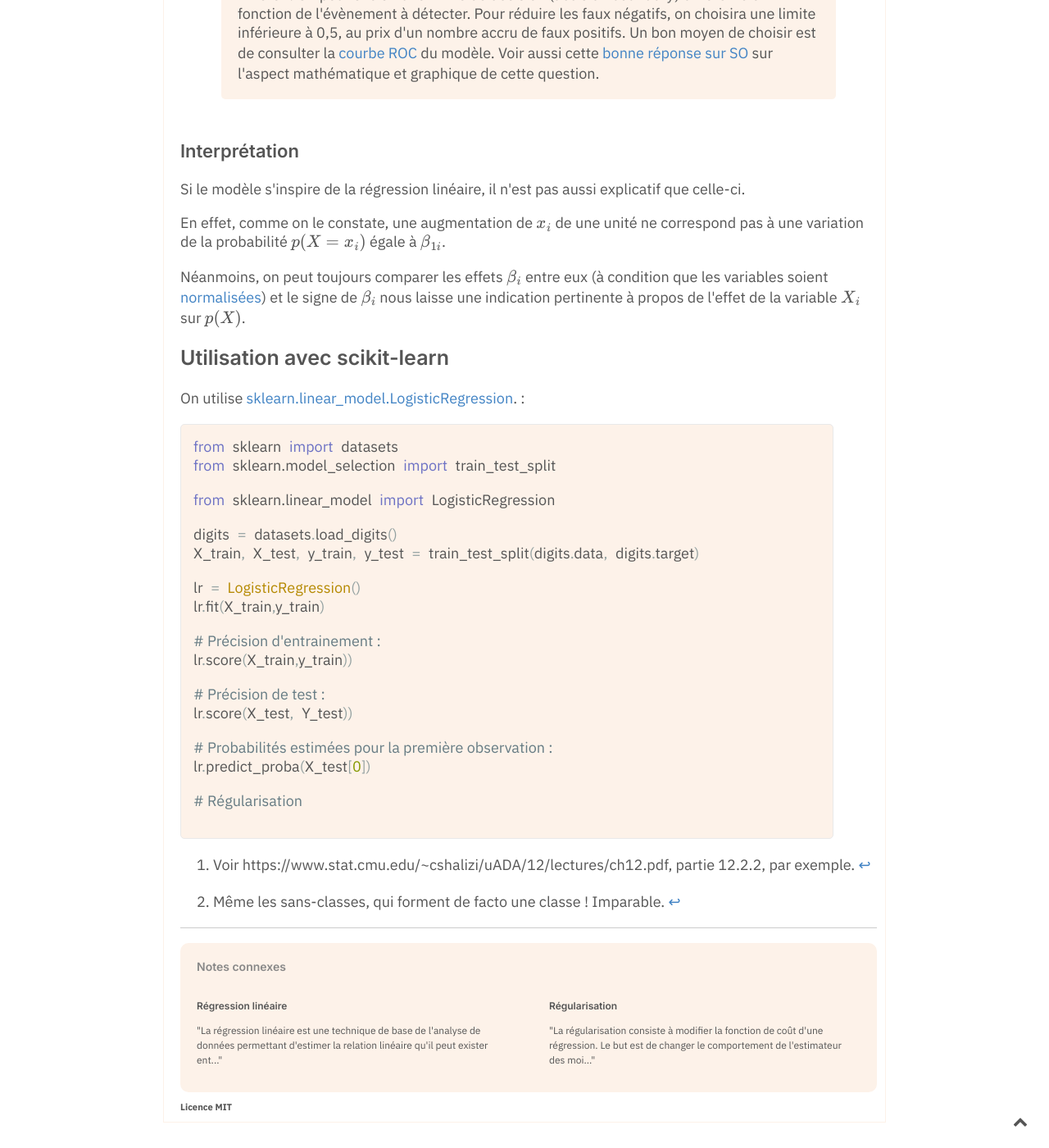
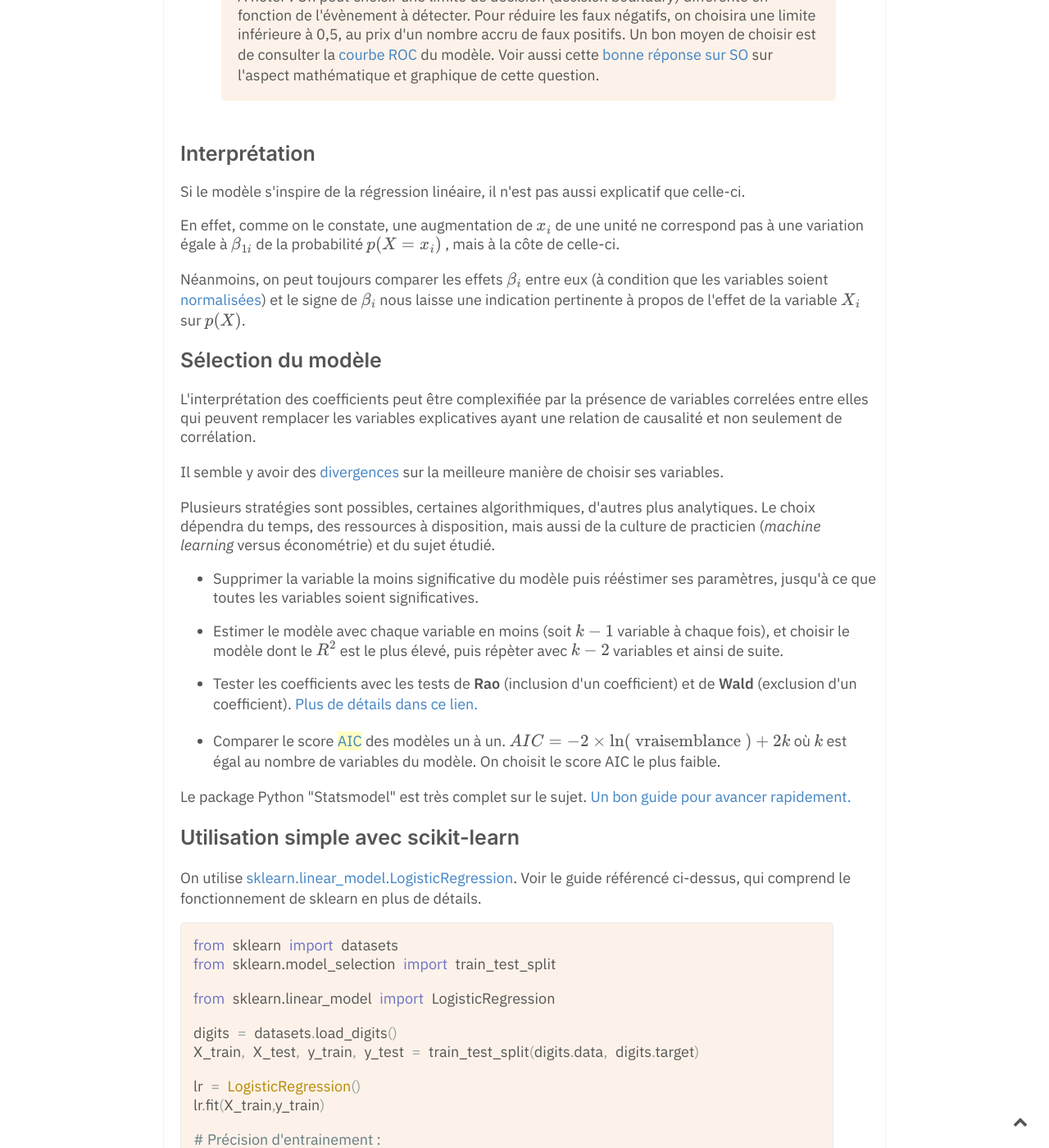
Before and after one commit to Maxence-L/arboretum.link, a Jekyll site: the page built from _notes/Régression logistique.md, in a window 1280 px wide and 1400 px high, scrolled down 3473 px. Shown: the whole window at 82% size. Built offline with Jekyll 4.4.1, drawn with Linux system fonts in a browser that asks for light colours; formulas are drawn with MathJax 3; before the commit the page ends 4842 px from its top, so only the background shows below that; some of the changed text lies outside the part shown.

Commit message:
Update Régression logistique.md

````diff
--- a/_notes/Régression logistique.md
+++ b/_notes/Régression logistique.md
@@ -94,7 +94,7 @@ $$
 \end{aligned}
 $$
 
-La maximisation de la log-vraisemblance se fait en dérivant son expression en fonction de ses paramètres et en charchant le point où la dérivée atteint 0 :
+La maximisation de la log-vraisemblance se fait en dérivant son expression en fonction de ses paramètres.  On cherche ensuite pour chaque équation dite de *score* le point où elles atteignent 0 :
 
 $$
 \begin{aligned}
@@ -109,7 +109,7 @@ L'approche de la valeur des paramètres du modèle se fait au moyen de l'algorit
 
 > **A noter :** On peut utiliser les mêmes techniques de [[Régularisation\|régularisation]] que pour la [[Régression linéaire\|régression linéaire]].
 
-### Classification
+## Classification
 
 Afin de maximiser la précision, choisira $Y = 1$ lorsque le score $p(x)$ associé à l'observation est égal à 0,5 et $Y = 0$ lorsque $p(x) < 0,5$, ce qui correspond au point où $P(y=1 \mid x)=P(y=0 \mid x)=\frac{1}{2}$.
 
@@ -117,17 +117,35 @@ Dans le cadre de la fonction logistique $p(X)=\frac{e^{\beta_{0}+\beta_{1} X}}{1
 
 > A noter : On peut choisir une limite de décision (*decision boundary*) différente en fonction de l'évènement à détecter. Pour réduire les faux négatifs, on choisira une limite inférieure à 0,5, au prix d'un nombre accru de faux positifs. Un bon moyen de choisir est de consulter la [[Evaluer les performances d'un classificateur\|courbe ROC]] du modèle. Voir aussi cette [bonne réponse sur SO](https://datascience.stackexchange.com/questions/49573/how-to-plot-logistic-regression-decision-boundary) sur l'aspect mathématique et graphique de cette question.
 
-### Interprétation
+## Interprétation
 
 Si le modèle s'inspire de la régression linéaire, il n'est pas aussi explicatif que celle-ci.
 
-En effet, comme on le constate, une augmentation de $x_i$ de une unité ne correspond pas à une variation de la probabilité $p(X=x_i)$ égale à $\beta_{1i}$.
+En effet, comme on le constate, une augmentation de $x_i$ de une unité ne correspond pas à une variation égale à $\beta_{1i}$ de la probabilité $p(X=x_i)$ , mais à la côte de celle-ci.
 
 Néanmoins, on peut toujours comparer les effets $\beta_i$ entre eux (à condition que les variables soient [[Mise à l'échelle des données - standardisation et normalisation\|normalisées]]) et le signe de $\beta_i$ nous laisse une indication pertinente à propos de l'effet de la variable $X_i$ sur $p(X)$.
 
-## Utilisation avec scikit-learn
+## Sélection du modèle
 
-On utilise [sklearn.linear_model.LogisticRegression](https://scikit-learn.org/stable/modules/generated/sklearn.linear_model.LogisticRegression.html). :
+L'interprétation des coefficients peut être complexifiée par la présence de variables correlées entre elles qui peuvent remplacer les variables explicatives ayant une relation de causalité et non seulement de corrélation.
+
+Il semble y avoir des [divergences](https://stats.stackexchange.com/questions/18638/model-selection-logistic-regression) sur la meilleure manière de choisir ses variables.
+
+Plusieurs stratégies sont possibles, certaines algorithmiques, d'autres plus analytiques. Le choix dépendra du temps, des ressources à disposition, mais aussi de la culture de practicien (*machine learning* versus économétrie) et du sujet étudié.
+
+- Supprimer la variable la moins significative du modèle puis rééstimer ses paramètres, jusqu'à ce que toutes les variables soient significatives.
+
+- Estimer le modèle avec chaque variable en moins (soit $k-1$ variable à chaque fois), et choisir le modèle dont le $R^2$ est le plus élevé, puis répèter avec $k-2$ variables et ainsi de suite.
+
+- Tester les coefficients avec les tests de **Rao** (inclusion d'un coefficient) et de **Wald** (exclusion d'un coefficient). [Plus de détails dans ce lien.](http://www.stat.umn.edu/geyer/8112/notes/tests.pdf)
+
+- Comparer le score [[AIC]] des modèles un à un. $A I C=-2 \times \ln (\text { vraisemblance })+2 k$ où $k$ est égal au nombre de variables du modèle. On choisit le score AIC le plus faible.
+
+Le package Python "Statsmodel" est très complet sur le sujet. [Un bon guide pour avancer rapidement.](http://eric.univ-lyon2.fr/~ricco/tanagra/fichiers/fr_Tanagra_Python_Regression_Logistique.pdf)
+
+## Utilisation simple avec scikit-learn
+
+On utilise [sklearn.linear_model.LogisticRegression](https://scikit-learn.org/stable/modules/generated/sklearn.linear_model.LogisticRegression.html). Voir le guide référencé ci-dessus, qui comprend le fonctionnement de sklearn en plus de détails.
 
  ```python
 from sklearn import datasets
````
